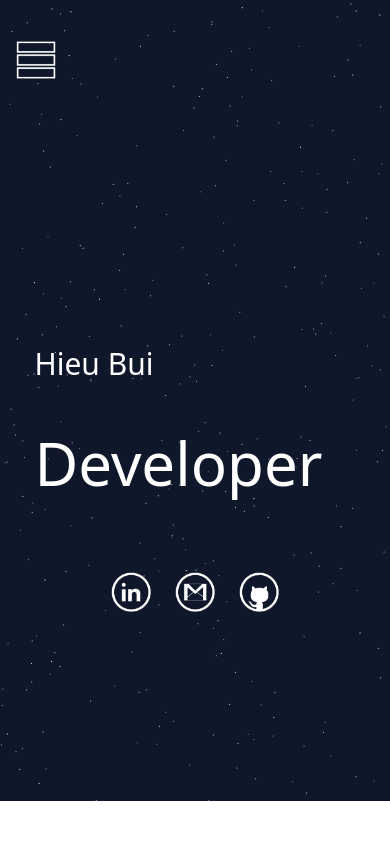
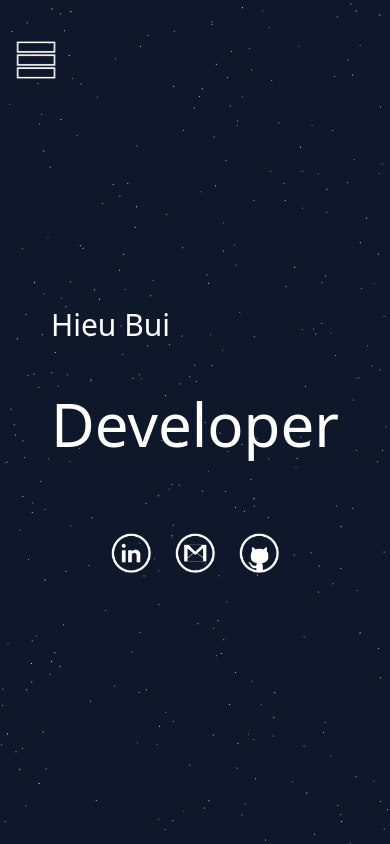
Before and after one commit to hieubui07/website, a Next.js app: page / in a window 390 px wide. Built offline with nearby package versions, Linux system fonts and the light colour scheme.

Commit message:
updating navbar

```diff
--- a/components/NavLink.tsx
+++ b/components/NavLink.tsx
@@ -3,7 +3,6 @@ import Link from "next/link";
 const NavLink = ({ href, title} : {href:any, title: any}) => {
     return(
         <Link href={href}>{title}</Link>
-
     );
 };
 
--- a/components/Navbar.tsx
+++ b/components/Navbar.tsx
@@ -1,8 +1,10 @@
+"use client"
 import React, {useState} from 'react'
 import Link from "next/link";
 import rows_white from "@/components/assets/rows_white.png"
 import NavLink from '@/components/NavLink';
 import Image from 'next/image';
+import MenuOverlay from '@/components/MenuOverlay';
 
 const navLinks = [
     {
@@ -21,8 +23,8 @@ const navLinks = [
 ];
 
 const Navbar = () => {
-    const [nav, setNav] = useState(false);
-    const handleClick = () => setNav(!nav);
+    const [navbarOpen, setNavbarOpen] = useState(false);
+    const handleClick = () => setNavbarOpen(!navbarOpen);
     const [rotation, setRotation] = useState(0);
 
     const rotateImage = () => {
@@ -30,12 +32,17 @@ const Navbar = () => {
      };
 
     return (
-    <nav>
-    <div className='hidden md:flex flex justify-center h-[100px] text-white'>
+    <nav className='fixed mx-auto top-0 left-0 right-0 z-10 bg-opacity-100'>
+      <div className=' hidden md:flex flex justify-center h-[100px] text-white bg-opacity-100'>
      {/* menu */}
         <div className='flex justify-center items-center gap-[6rem] text-lg'>
-          <Link href="/" className='active:font-bold hover:underline-offset-8'>Home</Link>
-          <div id='navbar'>
+          <Link
+            href="/"
+            className='active:font-bold hover:underline-offset-8'
+          >
+              Home
+          </Link>
+          <div id='navbar' className='menu hidden md:block md:w-auto'>
             <ul className='hidden md:flex flex flex-row gap-[6rem] text-white'>
                 {navLinks.map((link, index) => (
                     <li key={index}>
@@ -44,30 +51,31 @@ const Navbar = () => {
                 ))}
             </ul>
           </div>
-
           </div>
           </div>
-
-      <div className="md:hidden px-4 py-10 flex justify-left text-white">
+          <div className="md:hidden px-4 py-10 flex justify-left text-white bg-opacity-100">
             {/* Hamburger */}
-        <div onClick={handleClick} className='md:hidden z-10 flex justify-items-start size-10' >
+            <div onClick={handleClick} className='md:hidden z-10 flex justify-items-start size-10 ' >
               <Image onClick={rotateImage}
-          alt='/'
               style={{ transform: `rotate(${rotation}deg)` }}
-          src={rows_white.src}
-          width={40}
-          height={40}
+              src={rows_white}
+              alt=''
                />
             </div>
-
+            <ul className={!navbarOpen ? 'hidden' : 'absolute top-0 left-0 w-full h-screen flex flex-col justify-center items-center text-white'}>
               {/* Mobile menu */}
-        <ul className={!nav ? 'hidden' : 'absolute top-0 left-0 w-full h-screen flex flex-col justify-center items-center text-black dark:text-white'}>
-          <li className='py-6 text-4xl'>Home</li>
-          <li className='py-6 text-4xl'>About</li>
-          <li className='py-6 text-4xl'>Projects</li>
-          <li className='py-6 text-4xl'>Resume</li>
+                {navLinks.map((link, index) => (
+                    <li key={index} className='py-6 text-4xl'>
+                        <NavLink href={link.path} title={link.title}/>
+                    </li>
+                ))}
             </ul>
           </div>
+
+
+
+
+
 
     </nav>
   )
--- a/components/pages/Hero.tsx
+++ b/components/pages/Hero.tsx
@@ -2,23 +2,25 @@
 
 import React from 'react'
 import Image from 'next/image';
-import { useTypewriter, Cursor } from 'react-simple-typewriter'
+/*import { useTypewriter, Cursor } from 'react-simple-typewriter'*/
 import github from "@/components/pages/logo/githubicon.png";
 import gmail from "@/components/pages/logo/gmailicon.png";
 import linkedin from "@/components/pages/logo/linkedinicon.png";
 
 const Hero = () => {
-  const [text] = useTypewriter({
+  /*const [text] = useTypewriter({
     words: ['Developer', 'Analyst', 'Engineer'],
     loop: 0,
     typeSpeed: 100,
     deleteSpeed: 80,
+
   });
+  */
   return (
-    <div className="h-[calc(100vh_-_8rem_-_35px)] relative w-full grid place-content-center">
+    <div className="h-[calc(100vh_-_0.5px)] w-screen relative grid place-content-center">
       <div className='z-[1]'>
         <h1 className='text-white text-start py-8 text-[30px]'>Hieu Bui</h1>
-        <h1 className='text-white text-center text-[60px]'>Developer<Cursor/></h1>
+        <h1 className='text-white text-center text-[60px]'>Developer</h1>
       </div>
       <div className='z-[1] pt-8'>
       <ul className='gap-6 pt-8 flex justify-center items-center'>
--- a/package.json
+++ b/package.json
@@ -14,8 +14,6 @@
     "next": "^15.0.3",
     "react": "^18.3.1",
     "react-dom": "^18.3.1",
-    "react-router": "^7.0.2",
-    "react-router-dom": "^7.0.2",
     "react-simple-typewriter": "^5.0.1",
     "tailwind-merge": "^2.5.5"
   },
```
Also changed, not shown: .eslintrc.json, 1 other file (tests, documents, lock files or other folders). Lines whose indentation alone changed are shown as unchanged.
